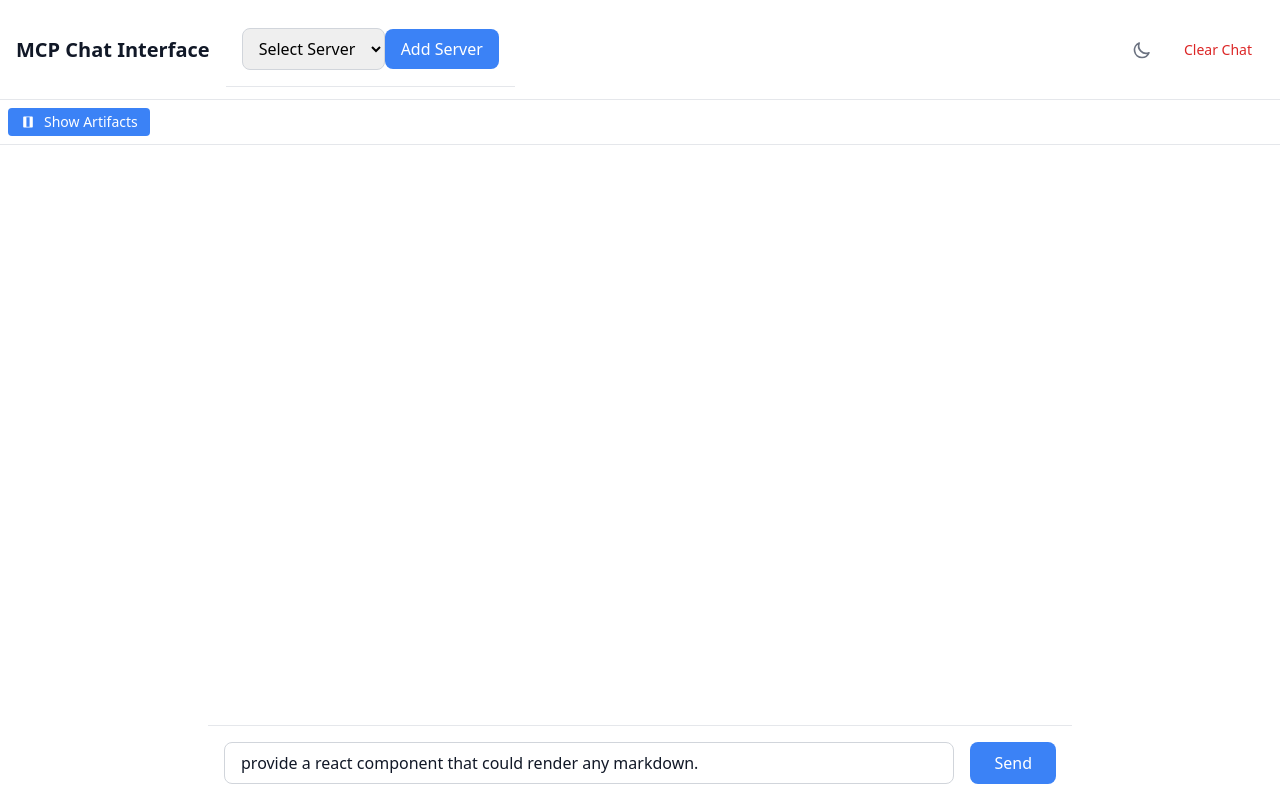
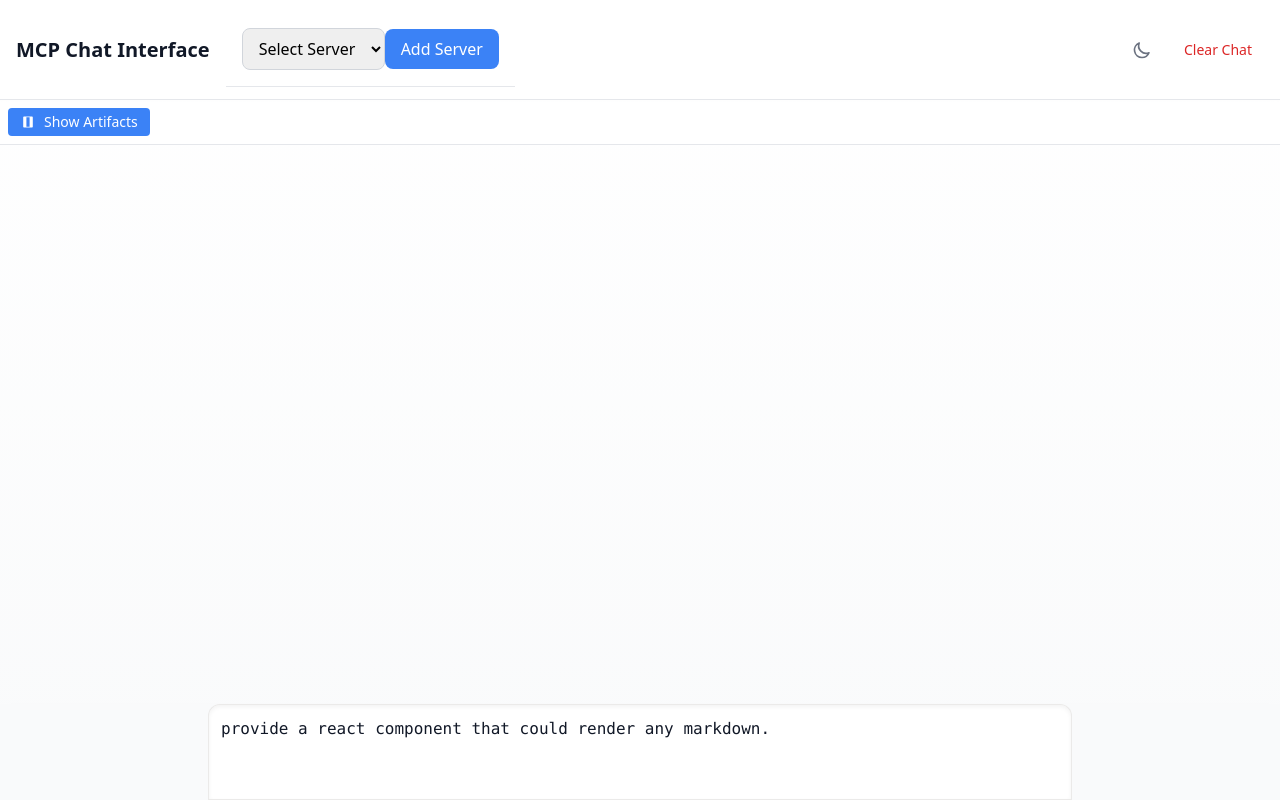
Before and after one commit to CHARM-BDF/charmgpt, a React (Vite) app: page / in a window 1280 px wide. Built offline with nearby package versions, Linux system fonts and the light colour scheme.

Commit message:
chat styling done for now. text input flush and sized and background hassubtle pop

```diff
--- a/src/components/chat/ChatInput.tsx
+++ b/src/components/chat/ChatInput.tsx
@@ -1,4 +1,4 @@
-import React, { useState } from 'react';
+import React, { useState, useRef, useEffect, KeyboardEvent } from 'react';
 import { useChatStore } from '../../store/chatStore';
 
 export const ChatInput: React.FC = () => {
@@ -8,6 +8,16 @@ export const ChatInput: React.FC = () => {
   // const [input, setInput] = useState('create a bunch of text that will test all of the markdown formats including two different types of code. Include a table.');
   const [input, setInput] = useState('provide a react component that could render any markdown.');
   const { addMessage, processMessage } = useChatStore();
+  const textareaRef = useRef<HTMLTextAreaElement>(null);
+
+  // Auto-resize textarea as content grows
+  useEffect(() => {
+    const textarea = textareaRef.current;
+    if (textarea) {
+      textarea.style.height = 'auto';
+      textarea.style.height = `${Math.min(textarea.scrollHeight, 400)}px`; // Max height of ~15 lines
+    }
+  }, [input]);
 
   const handleSubmit = async (e: React.FormEvent) => {
     e.preventDefault();
@@ -35,23 +45,37 @@ export const ChatInput: React.FC = () => {
     // setInput('think deeply about it and the choose a sacred geometry to create an svg to display in the artifact window. Explain why you chose that one.');
   };
 
+  const handleKeyDown = (e: KeyboardEvent<HTMLTextAreaElement>) => {
+    if (e.key === 'Enter' && !e.shiftKey) {
+      e.preventDefault();
+      handleSubmit(e);
+    }
+  };
+
   return (
-    <form onSubmit={handleSubmit} className="p-4 border-t border-gray-200 dark:border-gray-700 bg-white dark:bg-gray-800">
-      <div className="flex space-x-4">
-        <input
-          type="text"
-          value={input}
-          onChange={(e) => setInput(e.target.value)}
-          className="flex-1 rounded-lg border border-gray-300 dark:border-gray-600 px-4 py-2 bg-white dark:bg-gray-700 text-gray-900 dark:text-gray-100"
-          placeholder="Type a message..."
-        />
-        <button
-          type="submit"
-          className="bg-blue-500 text-white px-6 py-2 rounded-lg hover:bg-blue-600 dark:hover:bg-blue-400 transition-all duration-300 ease-[cubic-bezier(0.4,0,0.2,1)]"
-        >
-          Send
-        </button>
+    <div className="sticky bottom-0 bg-gray-50 dark:bg-gray-900 shadow-lg">
+      <div className="w-full max-w-4xl mx-auto px-4 flex">
+        <form onSubmit={handleSubmit} className="relative w-full flex">
+          <textarea
+            ref={textareaRef}
+            value={input}
+            onChange={(e) => setInput(e.target.value)}
+            onKeyDown={handleKeyDown}
+            className="w-full min-h-[96px] p-3
+                     border border-stone-200/80 dark:border-gray-600/80
+                     rounded-t-xl rounded-b-none
+                     focus:ring-2 focus:ring-blue-500 focus:border-transparent
+                     font-mono text-base
+                     bg-white dark:bg-gray-700
+                     text-gray-900 dark:text-gray-100
+                     block align-bottom m-0
+                     leading-normal
+                     resize-none
+                     shadow-inner"
+            placeholder="Type a message... (Enter to send, Shift+Enter for new line)"
+          />
+        </form>
       </div>
-    </form>
+    </div>
   );
 };
--- a/src/components/chat/ChatInterface.tsx
+++ b/src/components/chat/ChatInterface.tsx
@@ -13,9 +13,9 @@ export const ChatInterface: React.FC = () => {
   const { activeServer } = useMCPStore();
 
   return (
-    <div className="flex flex-col h-screen bg-gray-100 dark:bg-gray-900">
+    <div className="flex flex-col h-screen bg-gradient-to-b from-white to-gray-50 dark:from-gray-800 dark:to-gray-900">
       {/* Main Header */}
-      <div className="bg-white dark:bg-gray-800 border-b border-gray-200 dark:border-gray-700 shadow-sm">
+      <div className="bg-white/90 dark:bg-gray-800/90 border-b border-gray-200 dark:border-gray-700 shadow-sm backdrop-blur-sm">
         <div className="max-w-screen-2xl mx-auto px-4 py-3">
           <div className="flex justify-between items-center">
             <div className="flex items-center space-x-4">
@@ -40,7 +40,7 @@ export const ChatInterface: React.FC = () => {
       <div className="flex flex-1 overflow-hidden">
         {/* Chat Section */}
         <div className={`${showArtifactWindow ? 'w-1/2' : 'w-full'} transition-all duration-300 ease-[cubic-bezier(0.4,0,0.2,1)] flex flex-col`}>
-          <div className="flex justify-between items-center p-2 border-b border-gray-200 dark:border-gray-700 bg-white dark:bg-gray-800">
+          <div className="flex justify-between items-center p-2 border-b border-gray-200 dark:border-gray-700 bg-white/80 dark:bg-gray-800/80 backdrop-blur-sm">
             <div className="flex items-center gap-2">
               <button
                 onClick={toggleArtifactWindow}
@@ -64,16 +64,14 @@ export const ChatInterface: React.FC = () => {
               </button>
             </div>
           </div>
-          <div className="flex-1 flex flex-col overflow-hidden bg-white dark:bg-gray-800">
+          <div className="flex-1 flex flex-col overflow-hidden">
             <div className="flex-1 overflow-y-auto">
-              <div className="max-w-4xl mx-auto px-4 py-6 space-y-6">
+              <div className="w-full max-w-3xl mx-auto px-4 py-6 space-y-6">
                 <ChatMessages messages={messages} />
               </div>
             </div>
-            <div className="flex-shrink-0 max-w-4xl mx-auto w-full px-4">
-              <ChatInput />
-              {activeServer && <MCPTools />}
-            </div>
+            <ChatInput />
+            {activeServer && <MCPTools />}
           </div>
         </div>
 
--- a/src/components/chat/ChatMessages.tsx
+++ b/src/components/chat/ChatMessages.tsx
@@ -83,10 +83,10 @@ export const ChatMessages: React.FC<{ messages: Message[] }> = ({ messages }) =>
             className={`flex ${isAssistant ? 'justify-start' : 'justify-start'}`}
           >
             <div
-              className={`w-full max-w-2xl rounded-lg p-6 ${
+              className={`w-full max-w-3xl rounded-lg p-6 shadow-sm ${
                 isAssistant
-                  ? 'bg-white dark:bg-gray-800 border border-gray-200 dark:border-gray-700'
-                  : 'bg-blue-500 text-white'
+                  ? 'bg-white dark:bg-gray-800 border border-gray-200/80 dark:border-gray-700/80 shadow-gray-100 dark:shadow-gray-900/20'
+                  : 'bg-gradient-to-br from-blue-500 to-blue-600 text-white shadow-blue-500/10'
               }`}
             >
               {isAssistant ? (
```
